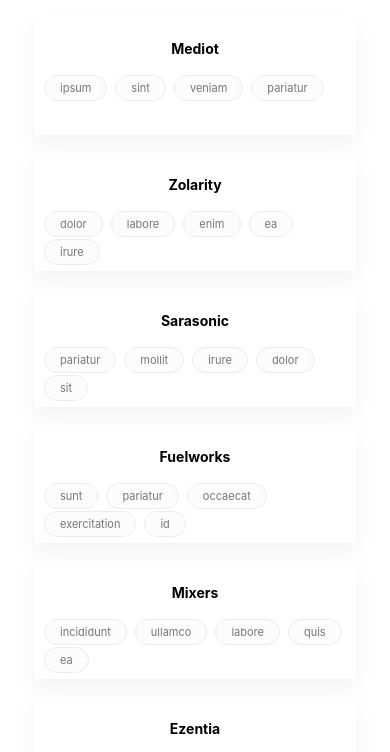
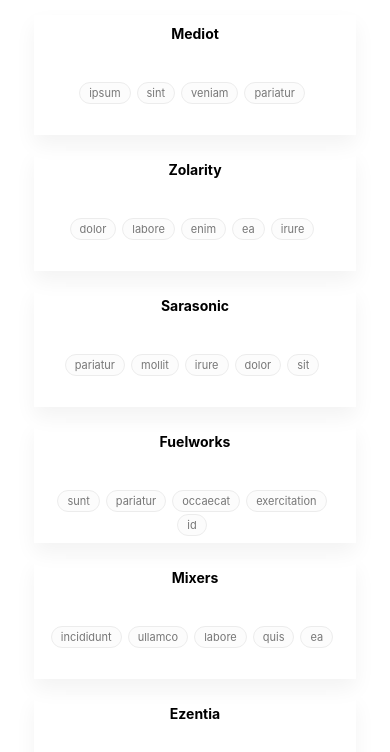
Before and after one commit to myoann/cards_filter, a React app: page / in a window 390 px wide. Shown: the part 67-819 px from the top of the page. Built offline with nearby package versions, Linux system fonts and the light colour scheme; a web font is replaced by a local one.

Commit message:
Update styling for tablets and smartphones

```diff
--- a/src/components/Card/index.scss
+++ b/src/components/Card/index.scss
@@ -27,6 +27,16 @@
   .card {
     width: 46%;
   }
+
+  .card__title {
+    margin-top: 0;
+  }
+
+  .card__tags {
+    top: 40%;
+    position: relative;
+    justify-content: center;
+  }
 }
 
 @media screen and (max-width: 480px) {
--- a/src/components/CardsList/index.scss
+++ b/src/components/CardsList/index.scss
@@ -14,4 +14,4 @@
         transform: scale(1);
         opacity: 1;
     }
-  }
+}
--- a/src/components/Tag/index.scss
+++ b/src/components/Tag/index.scss
@@ -8,3 +8,11 @@
   margin-right: 8px;
   margin-bottom: 2px;
 }
+
+@media screen and (max-width: 768px) {
+  .tag {
+    padding: 3px 9px;
+    margin-right: 6px;
+  }
+
+}
```
